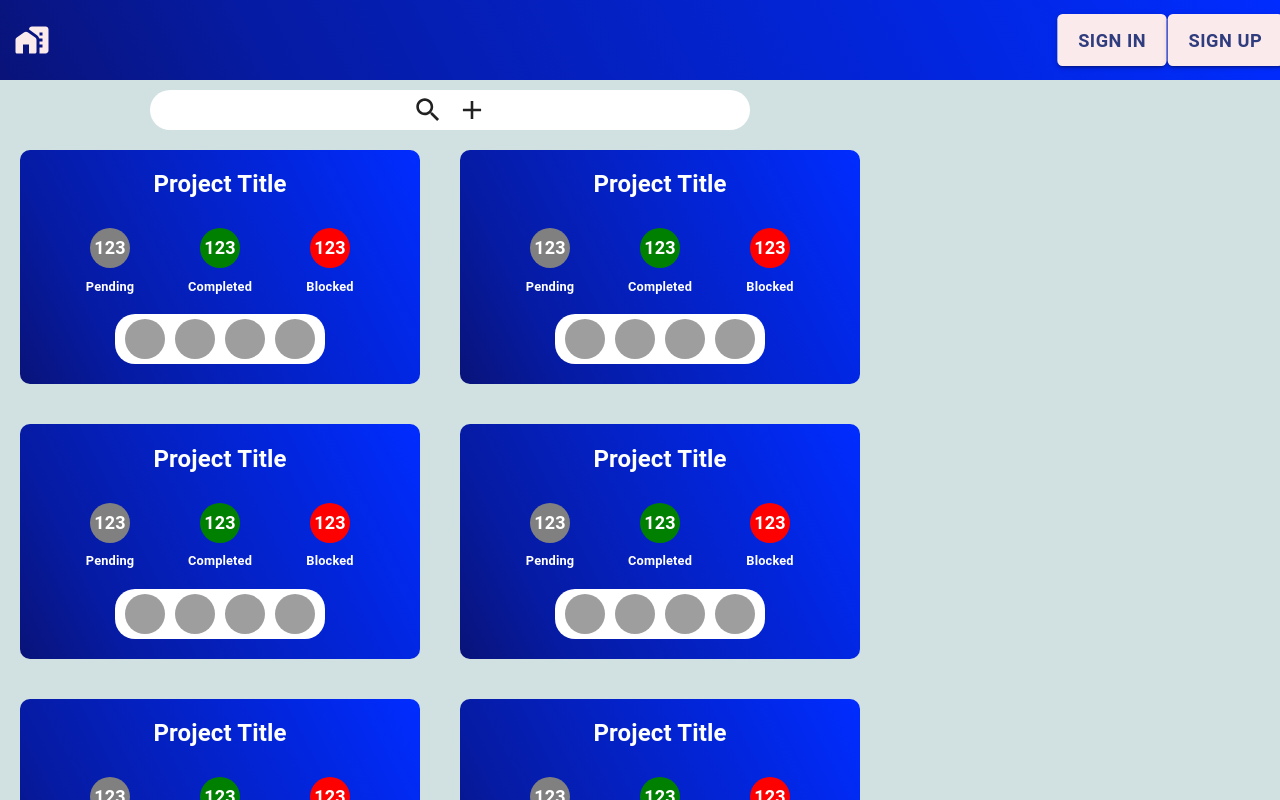
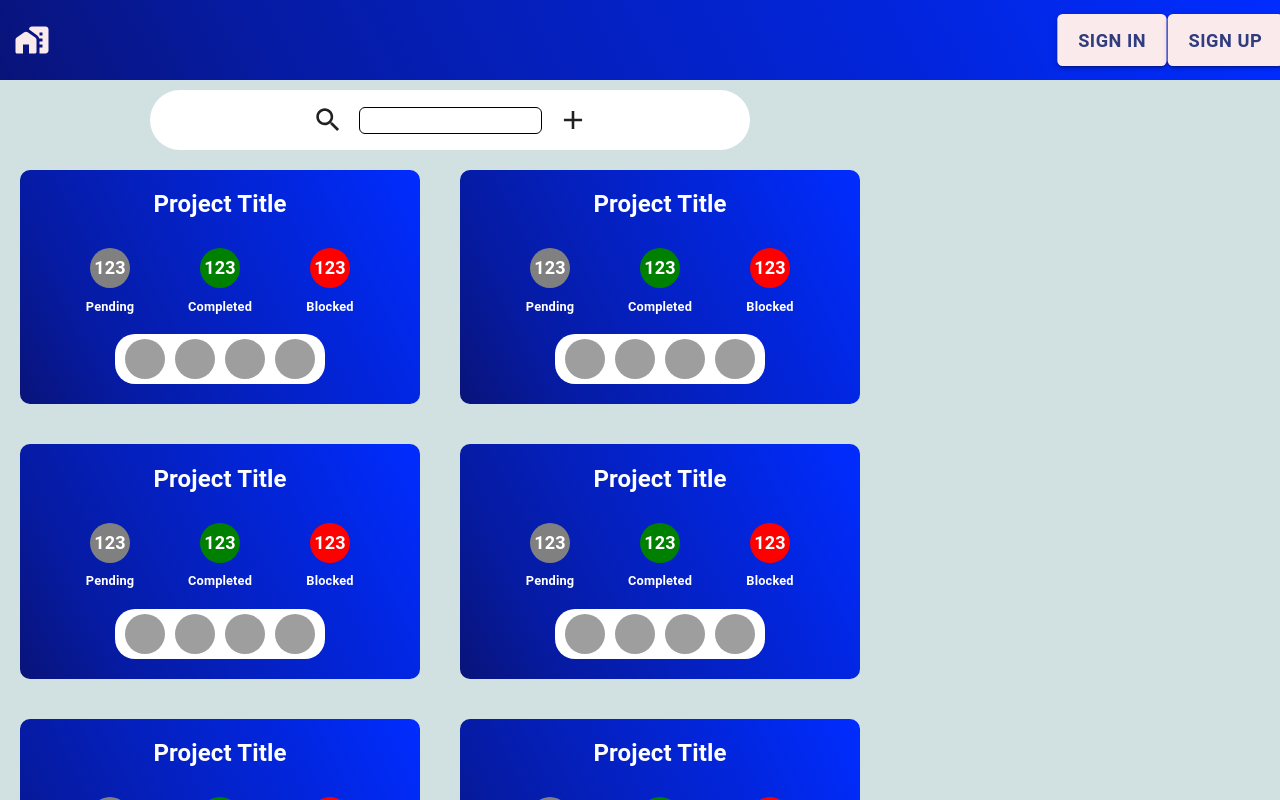
Before and after one commit to FRQ-ALS/task-manager-frontend, a React (Create React App) app: page /dashboard in a window 1280 px wide. Both pictures are taken after a click on the icon 428 px from the left and 110 px from the top of the page. Shown: the top 800 px of the page. Built offline with nearby package versions, Linux system fonts and the light colour scheme; grey boxes are pictures that could not be loaded.

Commit message:
taskbar changes

```diff
--- a/src/AddProjectDialog/AddProjectDialog.css
+++ /dev/null
@@ -1,27 +0,0 @@
-#dialog-container {
-  position: fixed;
-  left: 50%;
-  top: 50%;
-  height: 400px;
-  width: 800px;
-  background-color: white;
-  border-radius: 30px;
-  transform: translate(-50%, -50%);
-  animation: appear 200ms linear;
-  transform-origin: center-top;
-}
-
-
-@keyframes appear {
-  0% {
-    scale: 0;
-  }
-
-  50% {
-    scale: 0.5;
-  }
-
-  100% {
-    scale: 1;
-  }
-}
--- a/src/AddProjectDialog/AddProjectDialog.js
+++ /dev/null
@@ -1,17 +0,0 @@
-import React from "react";
-
-import "./AddProjectDialog.css";
-
-export default function AddProjectDialog(props) {
-  function renderDialog() {
-
-
-    return (
-    <div id="blur-container">
-    <div id="dialog-container"></div>
-    </div>
-    );
-  }
-
-  return <>{props.open ? renderDialog() : null}</>;
-}
--- /dev/null
+++ b/src/Components/AddProjectDialog/AddProjectDialog.css
@@ -0,0 +1,37 @@
+#dialog-container {
+  position: absolute;
+  margin-top: 20px;
+  height: 700px;
+  width: 600px;
+  background-color: white;
+  border-radius: 30px;
+  animation: rollDown 500ms linear;
+  transform-origin: center top;
+  display: flex;
+  flex-direction: column;
+  justify-content: center;
+  align-items: center;
+  gap: 10px;
+}
+
+.ProjectName{
+  width: 300px;
+}
+.ProjectDesc{
+  width: 300px;
+  height: 300px;
+}
+
+@keyframes rollDown {
+  0% {
+    opacity: 0;
+    transform: rotateX(-90deg);
+  }
+  50% {
+    transform: rotateX(-20deg);
+  }
+  100% {
+    opacity: 1;
+    transform: rotateX(0deg);
+  }
+}
--- /dev/null
+++ b/src/Components/AddProjectDialog/AddProjectDialog.js
@@ -0,0 +1,34 @@
+import React, { useState, useRef, useEffect } from "react";
+
+import "./AddProjectDialog.css";
+import CustomTextField from '../TextField/CustomTextField'
+
+
+export default function AddProjectDialog(props) {
+  const ref = useRef(null);
+  const { onClickOutside } = props;
+
+  useEffect(() => {
+    const handleClickOutside = (event) => {
+      if (ref.current && !ref.current.contains(event.target)) {
+        onClickOutside && onClickOutside();
+        props.onClickOutSide(event);
+      }
+    };
+    document.addEventListener("click", handleClickOutside, true);
+    return () => {
+      document.removeEventListener("click", handleClickOutside, true);
+    };
+  }, [onClickOutside]);
+
+  if (!props.show) return null;
+
+  return (
+    <div ref={ref} id="blur-container">
+      <div id="dialog-container">
+        <CustomTextField id="textfield" className="ProjectName" placeholder="Project Name"></CustomTextField>
+        <CustomTextField id="textfield" className="ProjectDesc" placeholder="Project Desc"></CustomTextField>
+      </div>
+    </div>
+  );
+}
--- a/src/Components/NotificationTray/NotificationTray.css
+++ b/src/Components/NotificationTray/NotificationTray.css
@@ -7,8 +7,8 @@
     padding-right: 10px;
     padding-bottom:10px;
     padding-top: 10px;
-    animation: rotateX 500ms linear;
-  transform-origin: top center;
+    animation: rollDown 500ms linear;
+    transform-origin: top center;
 
 }
 
@@ -37,7 +37,7 @@
 }
 
 
-@keyframes rotateX {
+@keyframes rollDown {
     0% {
         opacity: 0;
         transform: rotateX(-90deg);
--- a/src/Components/ProjectsTaskBar/ProjectTaskBar.css
+++ b/src/Components/ProjectsTaskBar/ProjectTaskBar.css
@@ -1,3 +1,10 @@
+#mainContainer{
+    display: flex;
+    flex-direction: column;
+    transition: 0.4s;
+}
+
+
 #taskbar-container{
 height: 60px;
 width: 600px;
@@ -12,8 +19,36 @@ align-items: center;
 gap: 20px;
 }
 
+#input{
+    animation: expandOut 400ms linear;
+    border: none;
+    outline: 1px solid black;
+    border-radius: 5px;
+    height: 25px;
+}
 
 .button{
     cursor: pointer;
     scale: 1.3;
 }
+
+#search.true{
+    scale: 1.3;
+    cursor: pointer;
+
+}
+
+
+@keyframes expandOut {
+    0% {
+        opacity: 0;
+        transform: rotateY(-90deg);
+    }
+    50% {
+        transform: rotateY(-20deg);
+    }
+    100% {
+        opacity: 1;
+        transform: rotateY(0deg);
+    }
+}
--- a/src/Components/ProjectsTaskBar/ProjectTaskBar.js
+++ b/src/Components/ProjectsTaskBar/ProjectTaskBar.js
@@ -3,22 +3,33 @@ import "./ProjectTaskBar.css";
 import SearchIcon from "@mui/icons-material/Search";
 import AddIcon from "@mui/icons-material/Add";
 
-import AddProjectDialog from "../../AddProjectDialog/AddProjectDialog";
+import AddProjectDialog from "../AddProjectDialog/AddProjectDialog";
 
 export default function ProjectTaskBar() {
   const [dialogOpen, setDialogOpen] = useState(false);
+  const [searchOpen, setSearchOpen] = useState(false)
 
   const handleAddButton = () => {
+    if (dialogOpen === true) return;
+
     setDialogOpen(!dialogOpen);
   };
 
+  const handleSearchButton = () => {
+    setSearchOpen(!searchOpen)
+  };
+
   return (
-    <>
+    <div id="mainContainer">
       <div id="taskbar-container">
-        <SearchIcon className="button" />
+        <SearchIcon onClick={handleSearchButton} id="search" className="true" />
+        {searchOpen ? <input id="input"></input> : null}
         <AddIcon onClick={handleAddButton} className="button" />
       </div>
-      <AddProjectDialog open={dialogOpen} />
-    </>
+      <AddProjectDialog
+        show={dialogOpen}
+        onClickOutside={(event) => setDialogOpen(false)}
+      />
+    </div>
   );
 }
```
